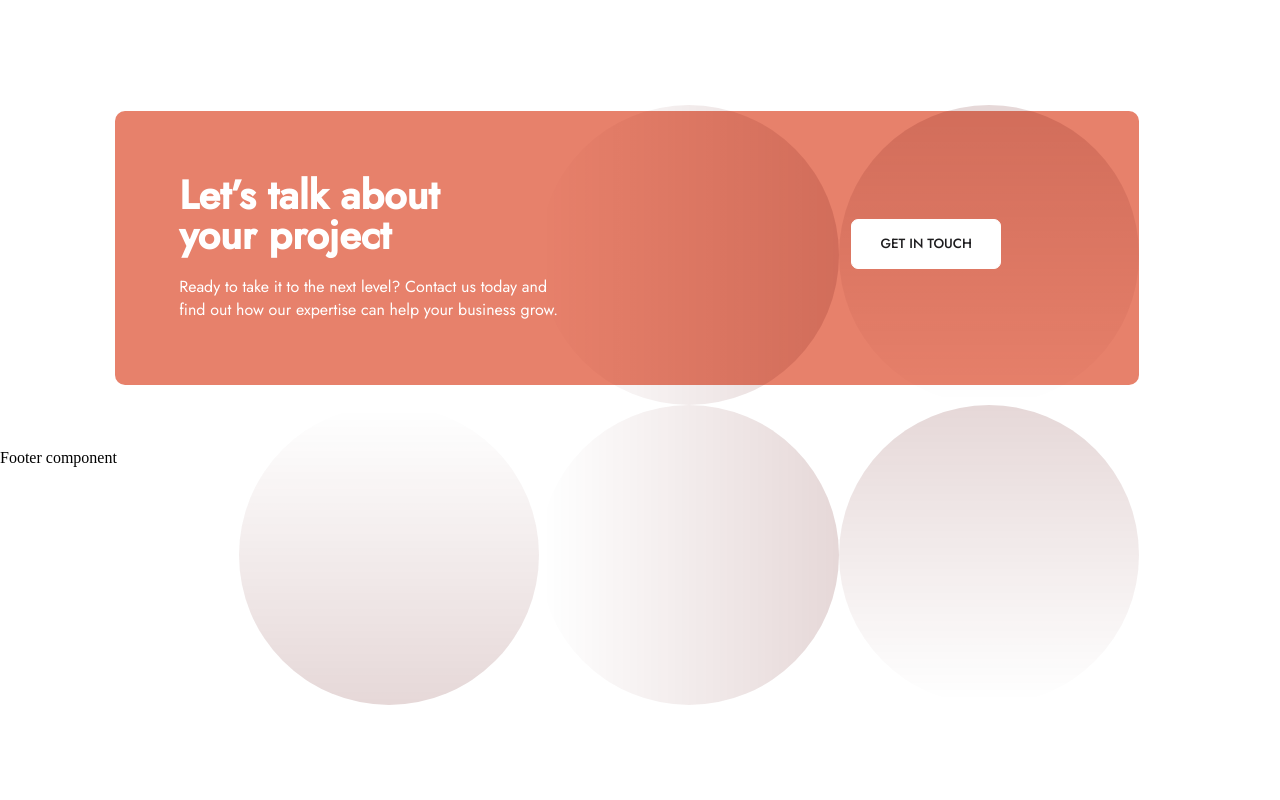
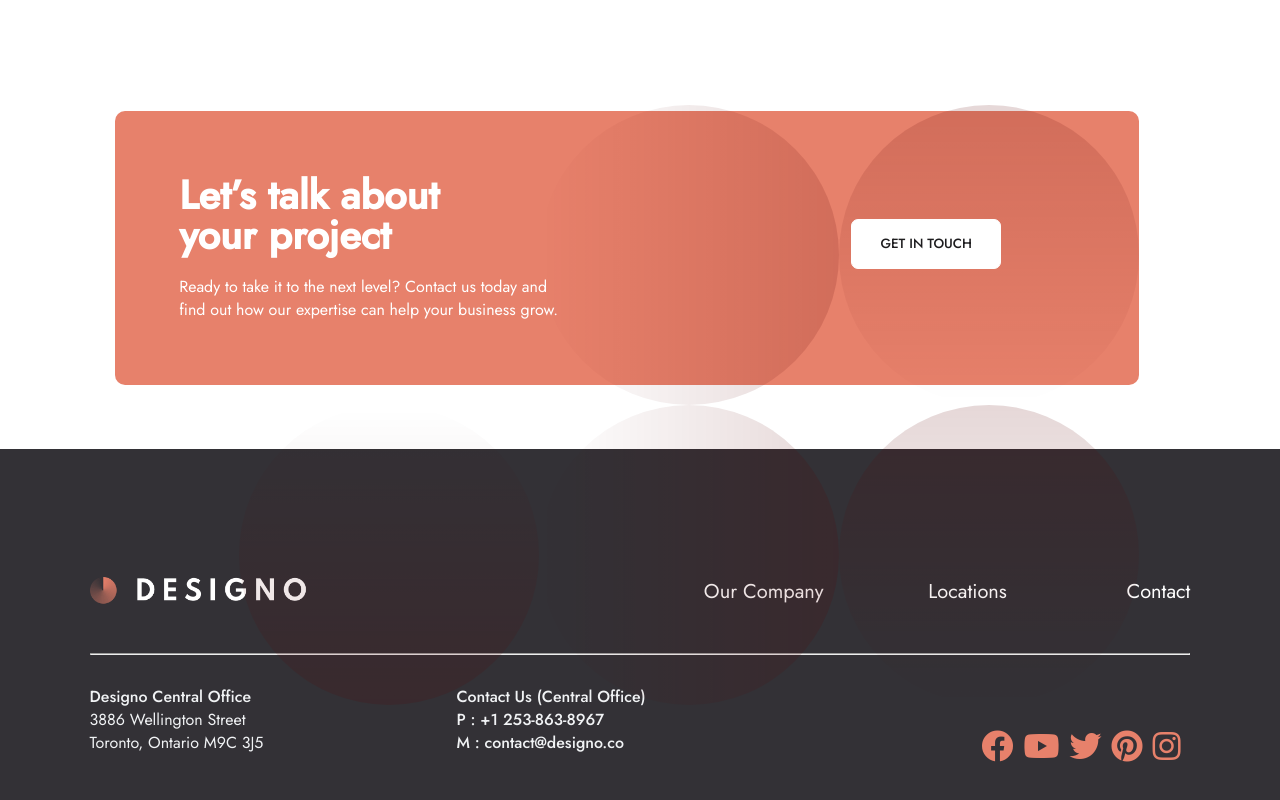
Before and after one commit to clf94-dev/designo-react, a React (Create React App) app: page / in a window 1280 px wide. Shown: the part 2111-2911 px from the top of the page. Before the commit the page ends 2816 px from the top, so only its background shows below. Built offline with nearby package versions, Linux system fonts and the light colour scheme.

Commit message:
added footer

```diff
--- a/src/components/Footer.jsx
+++ b/src/components/Footer.jsx
@@ -1,8 +1,48 @@
+import {Grid} from '@material-ui/core';
 import React from 'react'
+import {Link} from 'react-router-dom';
 
-function Footer(){
-    return(
-        <div>Footer component</div>
+import Logo from '../components/assets/shared/desktop/logo-light.png'
+function Footer() {
+    return (
+        <div className="footer-cont">
+            <Grid container direction="row" className="links-row">
+                <Grid item xs={12} sm={2} className="logo-col">
+                    <img src={Logo} alt="designo"/>
+                </Grid>
+                <Grid item xs={12} sm={2} className="logo-col"></Grid>
+                <Grid item xs={12} sm={2} className="logo-col"></Grid>
+                <Grid item xs={12} sm={2} className="links-col">
+                    <Link to='/about' className='nav-links'>Our Company</Link>
+                </Grid>
+                <Grid item xs={12} sm={2} className="links-col">
+                    <Link to='/locations' className='nav-links'>Locations</Link>
+                </Grid>
+                <Grid item xs={12} sm={2} className="links-col">
+                    <Link to='/contact' className='nav-links'>Contact</Link>
+                </Grid>
+            </Grid>
+            <hr/>
+            <Grid container direction="row" className="directions-row">
+                <Grid item xs={12} sm={4} className="direction-col">
+                   <p className="title">Designo Central Office</p>
+                   <p>3886 Wellington Street</p>
+                   <p>Toronto, Ontario M9C 3J5</p>
+                </Grid>
+                <Grid item xs={12} sm={4} className="contact-col">
+                <p>Contact Us (Central Office)</p>
+                   <p>P : +1 253-863-8967</p>
+                   <p>M : contact@designo.co</p>
+                </Grid>
+                <Grid item xs={12} sm={4} className="logo-col">
+                    <i className="fab fa-2x fa-facebook"></i>
+                    <i className="fab fa-2x fa-youtube"></i>
+                    <i className="fab fa-2x fa-twitter"></i>
+                    <i className="fab fa-2x fa-pinterest"></i>
+                    <i className="fab fa-2x fa-instagram"></i>
+                </Grid>
+            </Grid>
+        </div>
     )
 }
 export default Footer;
--- a/src/components/styles/App.css
+++ b/src/components/styles/App.css
@@ -419,3 +419,120 @@
   color: #FFFFFF;
   cursor: pointer;
 }
+
+.footer-cont {
+  background-color: #333136;
+  padding: 10% 7%;
+  font-family: "Jost", sans-serif;
+}
+
+.footer-cont .links-row {
+  margin-bottom: 25px;
+}
+
+@media screen and (max-width: 485px) {
+  .footer-cont .links-row {
+    text-align: center !important;
+  }
+}
+
+.footer-cont .links-row .logo-col img {
+  height: 30px;
+  margin-bottom: 15px;
+}
+
+.footer-cont .links-row .links-col {
+  text-align: end;
+}
+
+@media screen and (max-width: 485px) {
+  .footer-cont .links-row .links-col {
+    text-align: center !important;
+  }
+}
+
+.footer-cont .links-row .links-col .nav-links {
+  color: #FFFFFF;
+  font-size: 20px;
+  text-decoration: none;
+  font-weight: 3400;
+}
+
+.footer-cont .links-row .links-col .nav-links:hover {
+  transition: all 0.3s ease-in-out;
+  cursor: pointer;
+  text-decoration: underline;
+}
+
+.footer-cont hr {
+  margin-bottom: 30px;
+  color: #F1F3F5;
+}
+
+.footer-cont .directions-row {
+  color: #F1F3F5;
+}
+
+@media screen and (max-width: 485px) {
+  .footer-cont .directions-row {
+    text-align: center !important;
+  }
+}
+
+.footer-cont .directions-row .direction-col {
+  margin-bottom: 20px;
+}
+
+.footer-cont .directions-row .direction-col p {
+  font-size: 16px;
+  margin-right: 15%;
+}
+
+@media screen and (max-width: 485px) {
+  .footer-cont .directions-row .direction-col p {
+    margin-right: 0 !important;
+  }
+}
+
+.footer-cont .directions-row .direction-col p.title {
+  font-weight: 500;
+}
+
+.footer-cont .directions-row .contact-col p {
+  font-size: 16px;
+  margin-right: 15%;
+  font-weight: 500;
+}
+
+@media screen and (max-width: 485px) {
+  .footer-cont .directions-row .contact-col p {
+    margin-right: 0 !important;
+  }
+}
+
+.footer-cont .directions-row .contact-col p.title {
+  font-weight: 500;
+}
+
+.footer-cont .directions-row .logo-col {
+  color: #E7816B;
+  text-align: end;
+}
+
+@media screen and (max-width: 485px) {
+  .footer-cont .directions-row .logo-col {
+    text-align: center !important;
+  }
+}
+
+.footer-cont .directions-row .logo-col i {
+  margin-right: 10px;
+  position: relative;
+  top: 50%;
+}
+
+.footer-cont .directions-row .logo-col i:hover {
+  transition: all 0.3s ease-in-out;
+  cursor: pointer;
+  color: #FFAD9B;
+}
--- a/src/components/styles/App.scss
+++ b/src/components/styles/App.scss
@@ -389,3 +389,92 @@
             }
         }
     }
+
+    //-------------------------Footer section -----------------------------------
+    .footer-cont {
+        background-color: $dark-grey;
+        padding: 10% 7%;
+        font-family: $font-family;
+        .links-row {
+            @media screen and (max-width: 485px) {
+                text-align: center !important;
+            }
+            margin-bottom: 25px;
+            .logo-col {
+                img {
+                    height: 30px;
+                    margin-bottom: 15px;
+                }
+            }
+            .links-col {
+                @media screen and (max-width: 485px) {
+                    text-align: center !important;
+                }
+                text-align: end;
+                .nav-links {
+                    color: $white;
+                    font-size: $h3;
+                    text-decoration: none;
+                    font-weight: 3400;
+                    &:hover {
+                        transition: all 0.3s ease-in-out;
+                        cursor: pointer;
+                        text-decoration: underline;
+                    }
+                }
+            }
+        }
+        hr {
+            margin-bottom: 30px;
+            color: $light-grey
+        }
+        .directions-row {
+            color: $light-grey;
+            @media screen and (max-width: 485px) {
+                text-align: center !important;
+            }
+            .direction-col {
+                margin-bottom: 20px;
+                p {
+                    font-size: $body;
+                    margin-right: 15%;
+                    @media screen and (max-width: 485px) {
+                        margin-right: 0 !important;
+                    }
+                    &.title {
+                        font-weight: 500;
+                    }
+                }
+            }
+            .contact-col {
+                p {
+                    font-size: $body;
+                    margin-right: 15%;
+                    font-weight: 500;
+                    @media screen and (max-width: 485px) {
+                        margin-right: 0 !important;
+                    }
+                    &.title {
+                        font-weight: 500;
+                    }
+                }
+            }
+            .logo-col {
+                color: $peach;
+                text-align: end;
+                @media screen and (max-width: 485px) {
+                    text-align: center !important;
+                }
+                i {
+                    margin-right: 10px;
+                    position: relative;
+                    top: 50%;
+                    &:hover {
+                        transition: all 0.3s ease-in-out;
+                        cursor: pointer;
+                        color: $light-peach;
+                    }
+                }
+            }
+        }
+    }
```
Also changed, not shown: src/components/styles/App.min.css, 1 other file (tests, documents, lock files or other folders).
